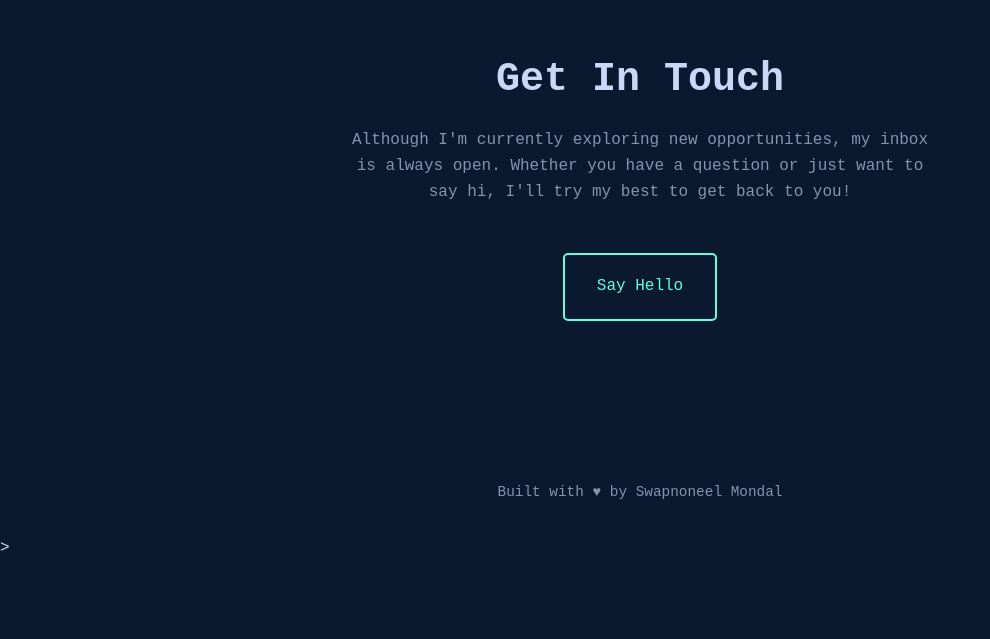
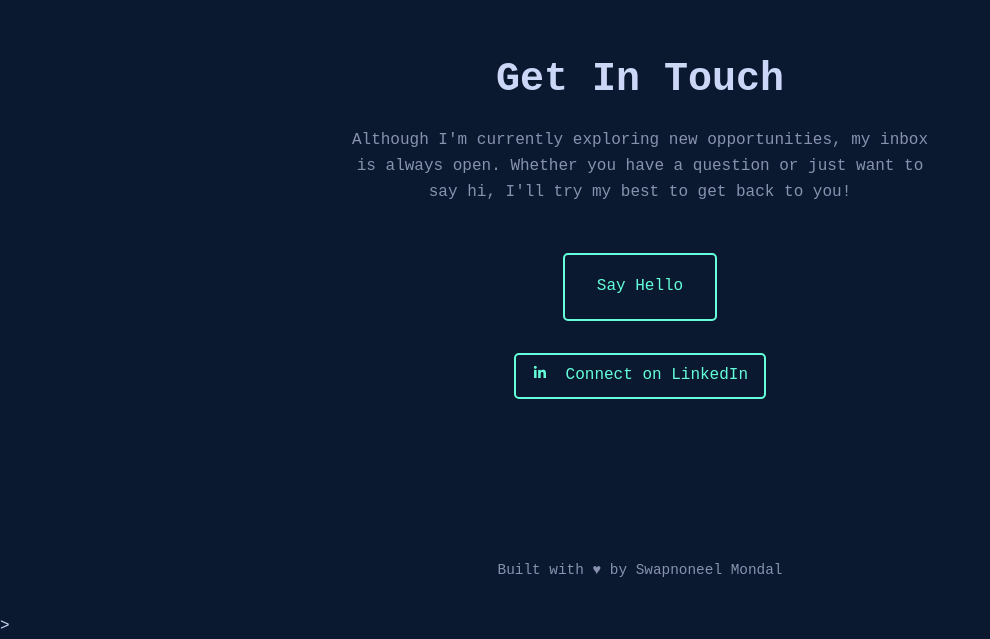
Before and after one commit to KaiX-Jr/SwapnoneelPortfolio, a plain HTML site: page index.html in a window 1280 px wide. Shown: the part 2816-3455 px from the top of the page, without its empty margins (0-990 px from the left). Before the commit the page ends 3378 px from the top, so only its background shows below. Drawn offline with nearby package versions, Linux system fonts and the light colour scheme.

Commit message:
Update index.html

```diff
--- a/index.html
+++ b/index.html
@@ -182,7 +182,7 @@
         }
 
         .about-text {
-            color: var(--accent);
+            color: var (--accent);
             margin-bottom: 2rem;
             line-height: 1.8;
         }
@@ -294,6 +294,21 @@
             max-width: 600px;
             margin-left: auto;
             margin-right: auto;
+        }
+
+        .social-links {
+            margin-top: 2rem;
+        }
+
+        .social-links a {
+            color: var(--secondary);
+            text-decoration: none;
+            font-size: 1rem;
+            transition: 0.3s;
+        }
+
+        .social-links a:hover {
+            color: var(--text);
         }
 
         /* Footer */
@@ -570,6 +585,11 @@
             Whether you have a question or just want to say hi, I'll try my best to get back to you!
         </p>
         <a href="mailto:swapnoneelmondal0@gmail.com" class="cta-button">Say Hello</a>
+        <div class="social-links">
+            <a href="https://www.linkedin.com/in/swapnoneel07/" target="_blank" class="linkedin-link">
+                <i class='bx bxl-linkedin'></i> Connect on LinkedIn
+            </a>
+        </div>
     </section>
 
     <!-- Footer -->
```
